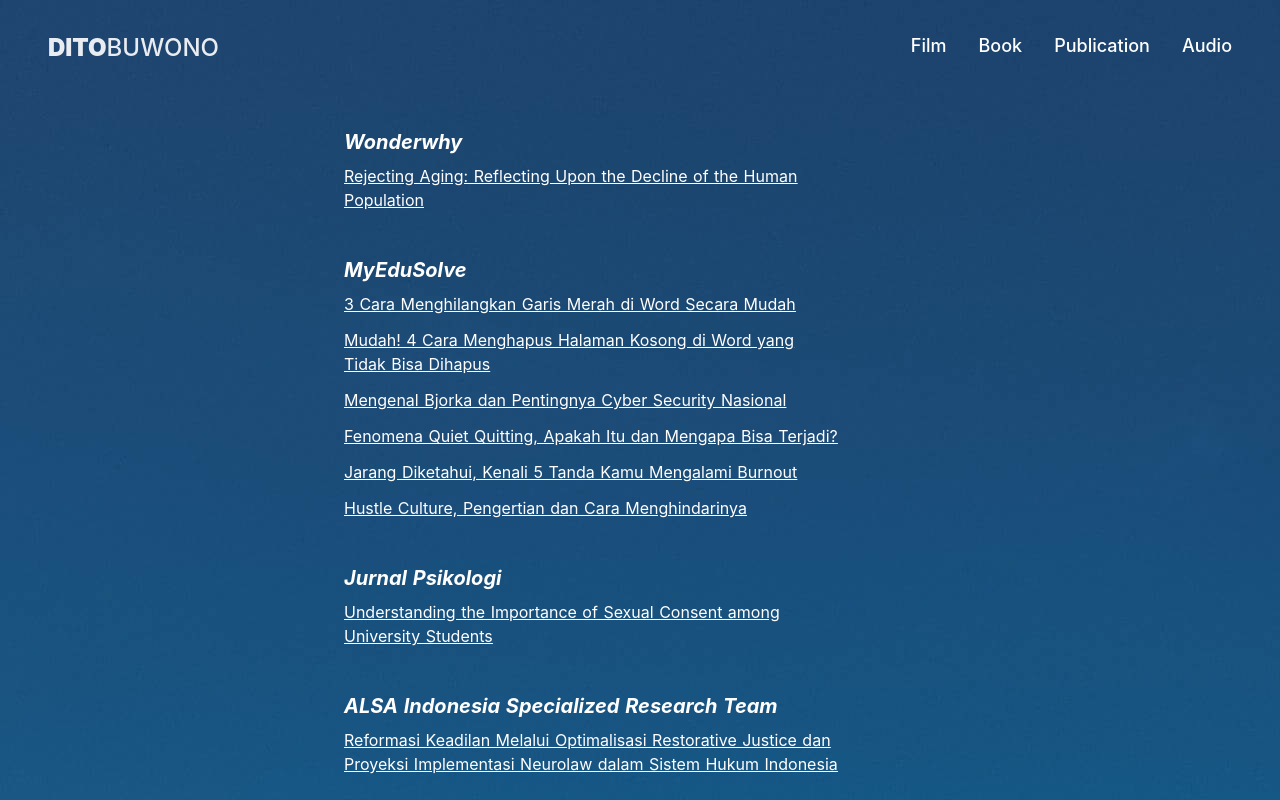
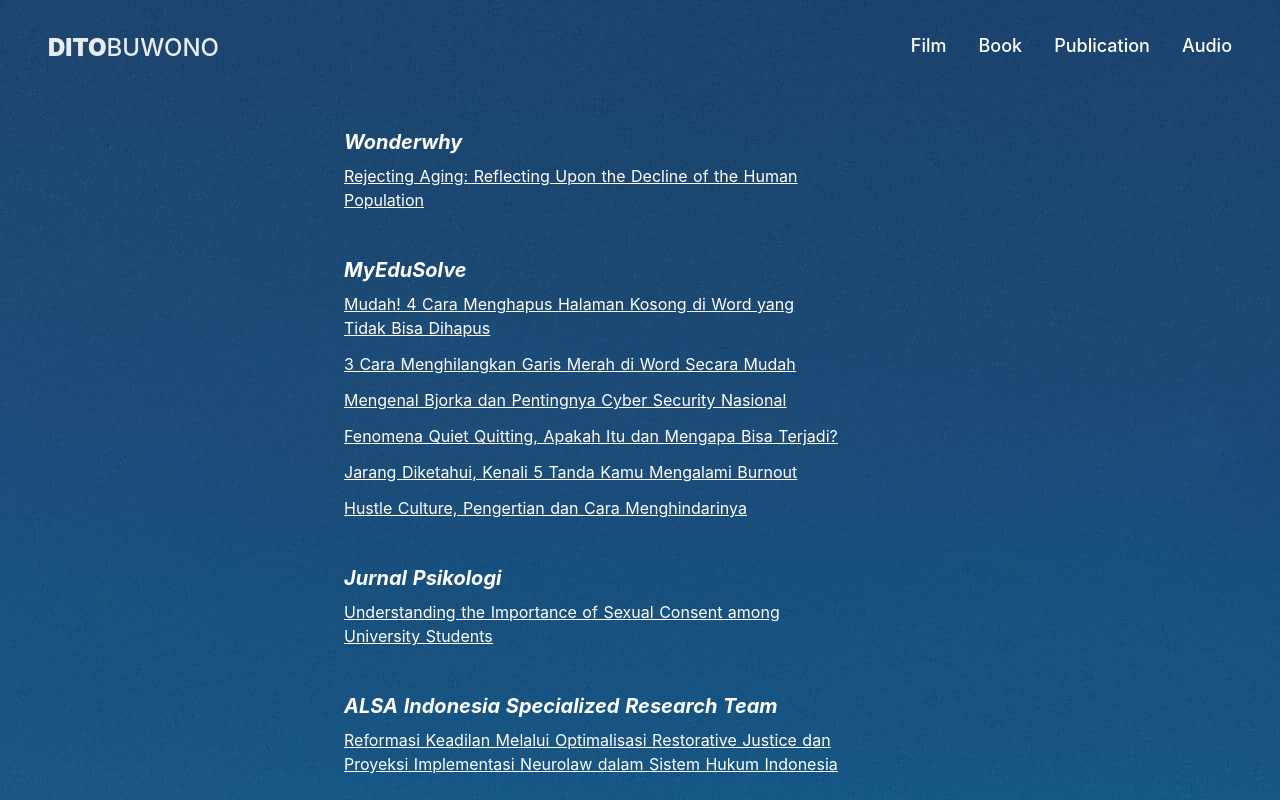
Before and after one commit to andikawilliam/ditobuwono-nuxt, a Nuxt app: page /Publications in a window 1280 px wide. Shown: the top 800 px of the page. Built offline with nearby package versions, Linux system fonts and the light colour scheme.

Commit message:
Update Publications.vue

```diff
--- a/pages/Publications.vue
+++ b/pages/Publications.vue
@@ -54,13 +54,13 @@
           articles: [
           {
               title:
-                "3 Cara Menghilangkan Garis Merah di Word Secara Mudah",
-              link: "https://myedusolve.com/blog/3-cara-menghilangkan-garis-merah-di-word-secara-mudah",
+                "Mudah! 4 Cara Menghapus Halaman Kosong di Word yang Tidak Bisa Dihapus",
+              link: "https://myedusolve.com/blog/4-cara-menghapus-halaman-kosong-di-word-secara-mudah",
           },
             {
               title:
-                "Mudah! 4 Cara Menghapus Halaman Kosong di Word yang Tidak Bisa Dihapus",
-              link: "https://myedusolve.com/blog/4-cara-menghapus-halaman-kosong-di-word-secara-mudah",
+                "3 Cara Menghilangkan Garis Merah di Word Secara Mudah",
+              link: "https://myedusolve.com/blog/3-cara-menghilangkan-garis-merah-di-word-secara-mudah",
             },
           {
               title:
```
